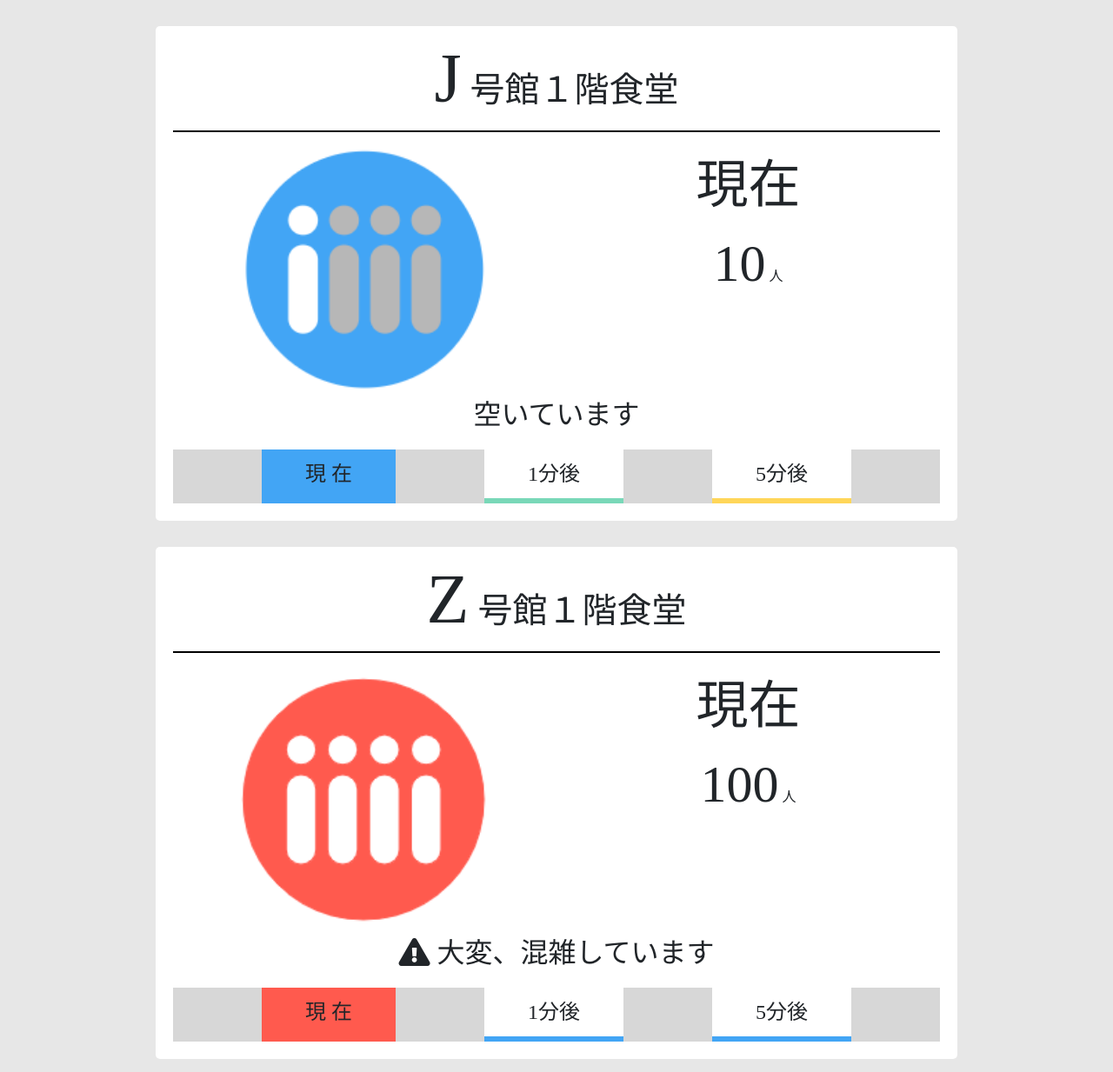
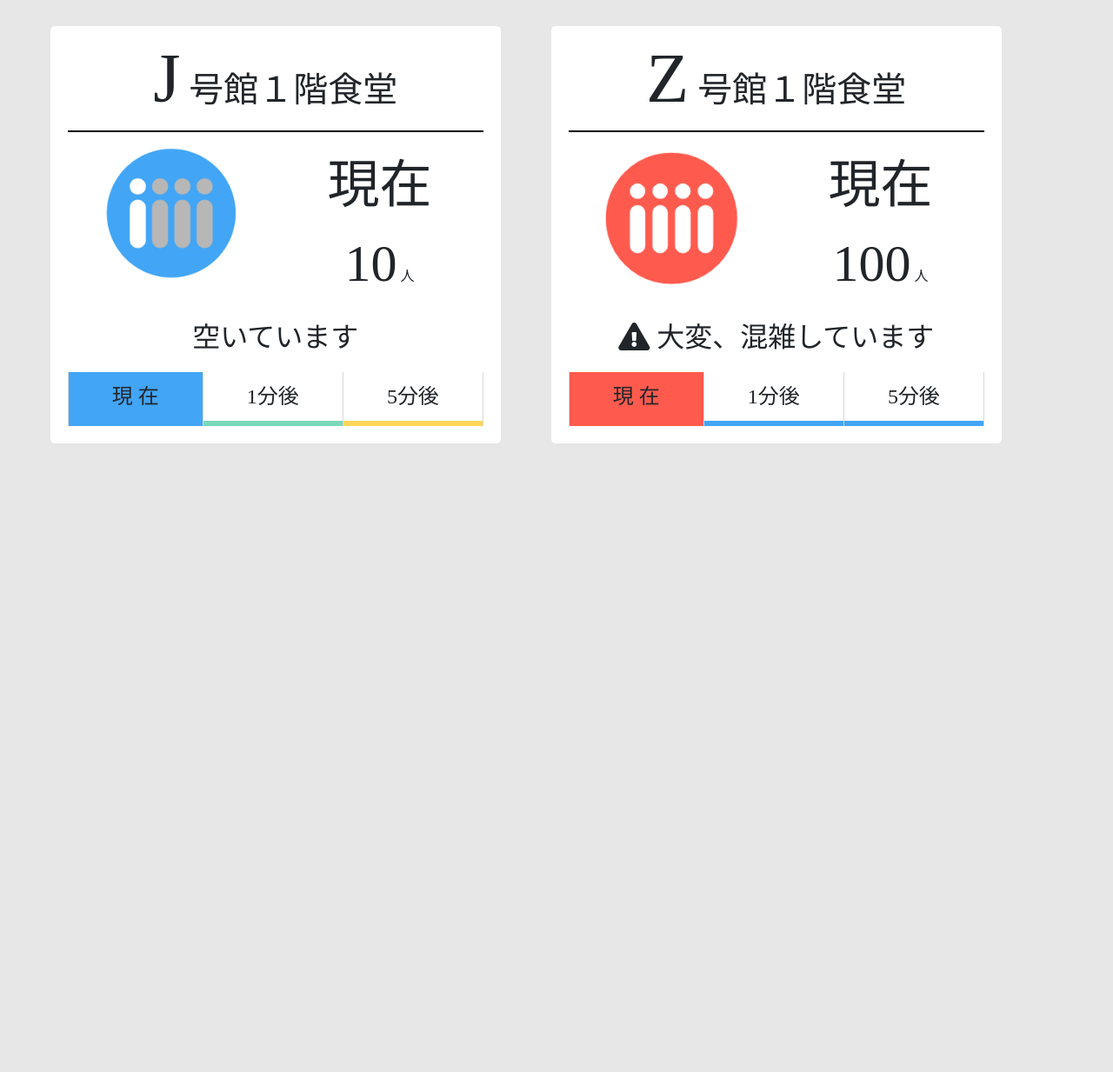
Before and after one commit to OECU-Developer/cafe_page, a Flask app: template myapp/templates/pc/index.html in a window 1280 px wide. Shown: the whole page at 87% size. After the commit the page ends 510 px from the top, so only its background shows below. Run offline with Flask 2, Linux system fonts and the light colour scheme; the template is opened without the code that fills it, so the values that code supplies are empty; some libraries are stand-ins or nearby versions.

Commit message:
PC版のCSSの改善

```diff
--- a/myapp/static/css/style.css
+++ b/myapp/static/css/style.css
@@ -104,7 +104,7 @@
   flex-wrap: wrap;
   justify-content: center;
   width: 90%;
-  margin: auto;
+  /* margin: auto; */
   margin-top: 15px;
 }
 
@@ -222,10 +222,10 @@
 } */
 .card-body{
   background-color: white;
-  margin: auto;
-  margin-left: 10%;
-  margin-right: 10%;
-  /* width: 90%; */
+  /* margin: auto; */
+  margin-left: 5%;
+  /* margin-right: -10%; */
+  width:45%;
   margin-top: 15px;
   margin-bottom: 15px;
   padding-top: 0;
```
